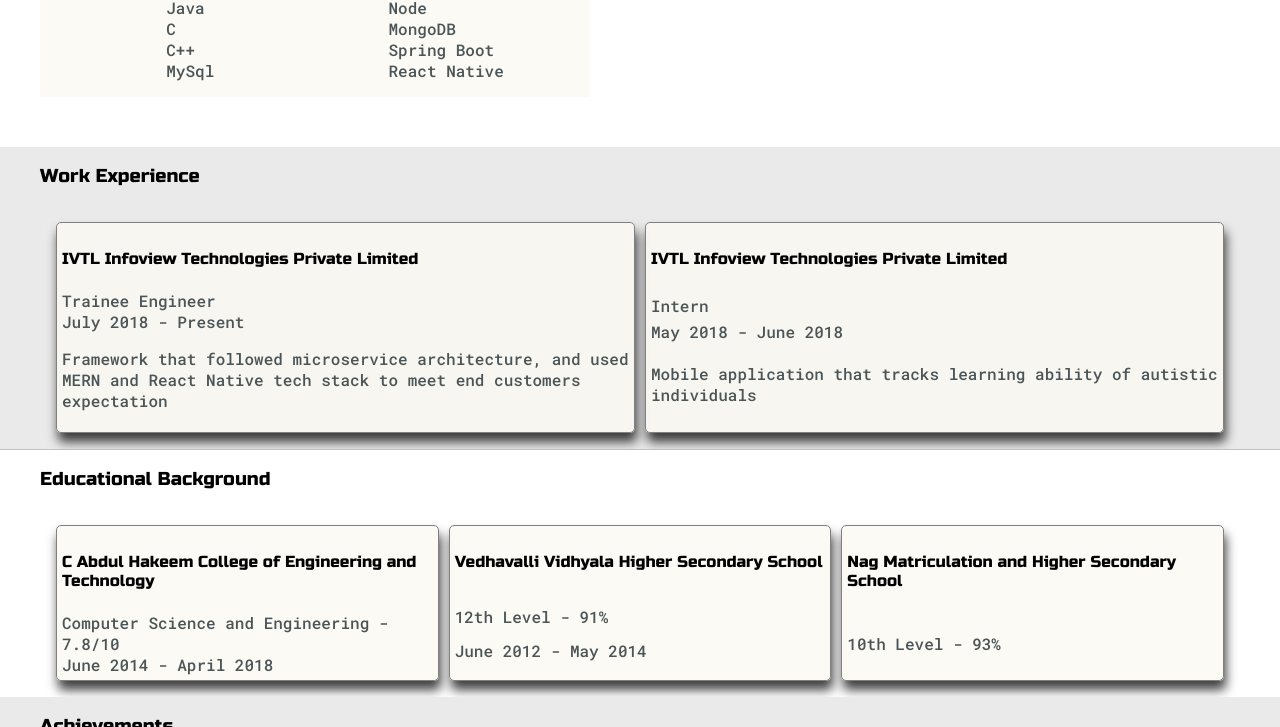
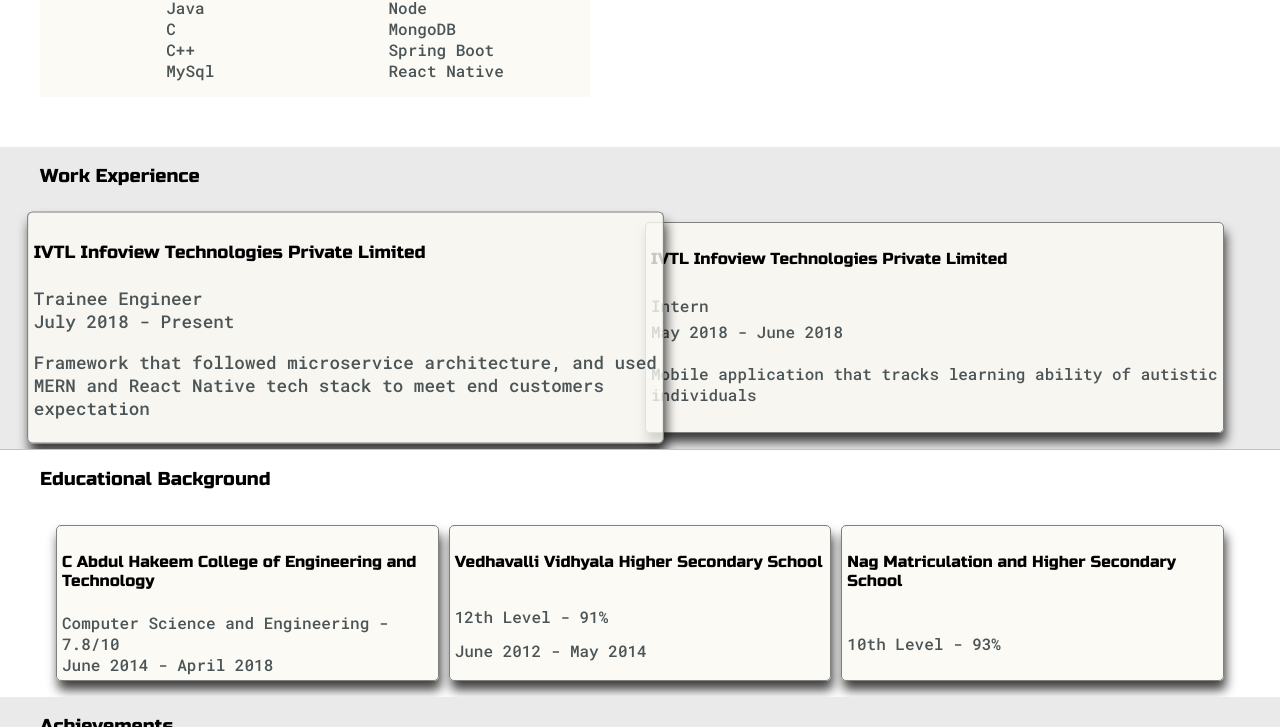
Before and after one commit to Nvelu048/nvelu048.github.io, a plain HTML site: page index.html in a window 1280 px wide. In both pictures the pointer is over the element 345 px from the left and 1523 px from the top of the page. Shown: the part 1196-1923 px from the top of the page. Drawn offline with Linux system fonts and the light colour scheme.

Commit message:
favicon and css update

```diff
--- a/index.css
+++ b/index.css
@@ -298,6 +298,10 @@ ul {
   box-shadow: 2px 9px 11px 0px rgba(0, 0, 0, 0.75);
 }
 
+.work-experience:hover {
+  transform: scale(1.1);
+}
+
 .experience-container {
   display: grid;
   grid-gap: 10px;
```
Also changed, not shown: favicon.ico (added).
